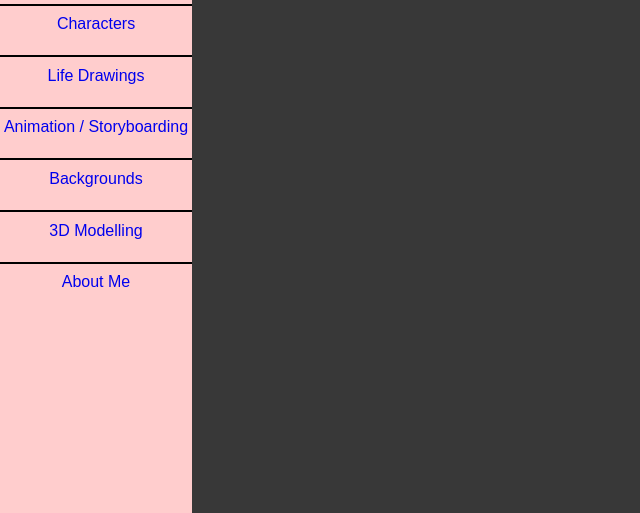
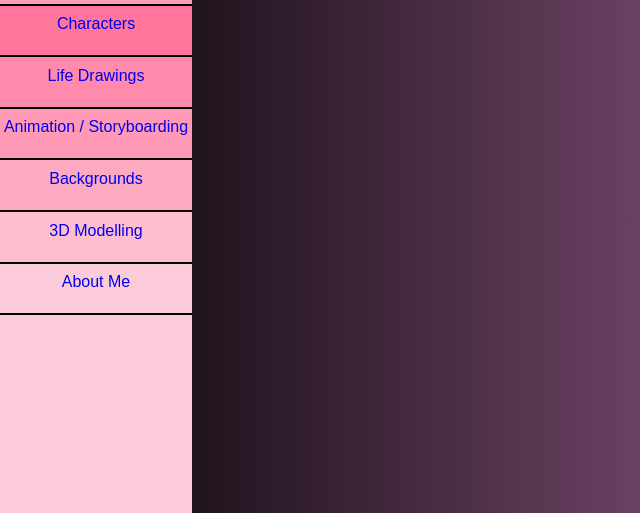
Before and after one commit to TheRealmBreaker/Gallery, a website: page resources/html/nav.html in a window 1280 px wide. Shown: the part 287-800 px from the top of the page, without its empty margins (0-640 px from the left). Drawn offline with Linux system fonts and the light colour scheme; files that its build step writes are made by us from their sources; files whose address does not match are found by name.

Commit message:
- Edited site color palette, CSS.

```diff
--- a/public/css/style.css
+++ b/public/css/style.css
@@ -2,8 +2,7 @@ html, body {
     margin: 0px;
     border: 0px;
     padding: 0px;
-    background-color: rgb(56, 56, 56);
-
+    background-image: linear-gradient(to right, black, #6a4162, #6a4162);
 }
 
 /* Left Navigational Bar */
@@ -12,7 +11,7 @@ html, body {
     position: sticky;
     top: 0px;
     float: left;
-    background-color: rgb(255, 205, 205);
+    background-color: #f39db6;
     width: 15%;
 
 
@@ -51,8 +50,60 @@ html, body {
         height: 40px;
     }
 
-    li:hover {
-        background-color: rgb(252, 186, 186);
+    .css-char{
+        background-color: #ff759c;
+    }
+
+    .css-char:hover{
+        background-color: #fc5886;
+    }
+
+    .css-life{
+        background-color: #ff8aab;
+    }
+
+    .css-life:hover{
+        background-color: #fd739a;
+    }
+
+    .css-anim{
+        background-color: #ff99b6;
+    }
+
+    .css-anim:hover{
+        background-color: #fd80a3;
+    }
+
+    .css-back{
+        background-color: #fda9c1;
+    }
+
+    .css-back:hover{
+        background-color: #ff90af;
+    }
+
+    .css-model{
+        background-color: #ffbed0;
+    }
+
+    .css-model:hover{
+        background-color: #ffa3bd;
+    }
+
+    .css-about{
+        background-color: #fccbd9;
+        border: 2px solid black;
+
+        border-left: 0px;
+        border-right: 0px;
+    }
+
+    .css-about:hover{
+        background-color: #ffa7c0;
+    }
+
+    #navEnd{
+        background-color: #fccbd9;
     }
 
     a:hover, a:visited, a:link, a:active{
@@ -66,9 +117,11 @@ html, body {
 
 .viewport {
     position: absolute;
-    width: 82%;
-    margin-left: 18%;
+    width: 80%;
+    margin-left: 15%;
+    padding-left: 5%;
     padding-top: 0px;
+
 
 }
 
@@ -108,13 +161,11 @@ html, body {
 
 /* video / storyboard Media focus */
 .vid-media{
-    padding-top: 1%;
+    padding-top: 2%;
     width: 75%;
+    padding-left: 10%;
+    padding-right: 15%;
 
-    padding-left: 10%;
-    padding-right: 10%;
-    padding-bottom: 1%;
-    background-color: rosybrown;
 }
 .vid-media img{
     width: 100%;
--- a/public/js/util.js
+++ b/public/js/util.js
@@ -98,10 +98,11 @@ function fillViewport(){
 
 document.addEventListener("DOMContentLoaded", function(event) {
 
-    document.getElementById("leftNav").style.height = window.innerHeight+"px";
+    var navHeight = document.getElementById("leftNav").scrollHeight;
+    console.log(navHeight);
+    document.getElementById("navEnd").style.height = (window.innerHeight - navHeight)+"px";
 
     setTimeout(function (){
-    console.log("document ready!");
 
     var docHeight = Math.max(
         document.getElementById("column1").scrollHeight,
@@ -110,11 +111,17 @@ document.addEventListener("DOMContentLoaded", function(event) {
         document.documentElement.scrollHeight
     );
 
-    docHeight += 20;
+    //docHeight += 20;
     document.getElementById("wrapper").style.height = docHeight+"px";
 
     console.log(docHeight);
 
+    console.log("document ready!");
 
-    },1000);
+    },100);
   });
+
+// This function takes in a HEX color code as a string.
+function changeBackgroundColor(colorCode){
+    document.body.style.backgroundColor = colorCode;
+}
--- a/resources/html/nav.html
+++ b/resources/html/nav.html
@@ -13,15 +13,15 @@
 
     <div class="navList">
     <ul>
-        <a href="character"><li>Characters</li></a>
-        <a href="lifedrawing"><li>Life Drawings</li></a>
-        <a href="video"><li>Animation / Storyboarding</li></a>
-        <a href="background"><li>Backgrounds</li></a>
-        <a href="modelling"><li>3D Modelling</li></a>
-        <a href="about"><li>About Me</li></a>
+        <a href="character"><li class="css-char">Characters</li></a>
+        <a href="lifedrawing"><li class="css-life">Life Drawings</li></a>
+        <a href="video"><li class="css-anim">Animation / Storyboarding</li></a>
+        <a href="background"><li class="css-back">Backgrounds</li></a>
+        <a href="modelling"><li class="css-model">3D Modelling</li></a>
+        <a href="about"><li class="css-about">About Me</li></a>
     </ul>
     </div>
-    <div class="navEnd">
+    <div id="navEnd">
 
     </div>
 </nav>
--- a/start.js
+++ b/start.js
@@ -32,6 +32,7 @@ app.get('/', function (req, res) {
                 res.end();
             } else {
                 index += data;
+
 
                 res.write(index);
             }
```
Also changed, not shown: resources/html/about.html (+1 -1 lines), resources/html/back.html (+1 -0 lines), resources/html/chars.html (+1 -0 lines), resources/html/lifedraw.html (+1 -0 lines), resources/html/models.html (+1 -0 lines), resources/html/video.html (+1 -1 lines).
